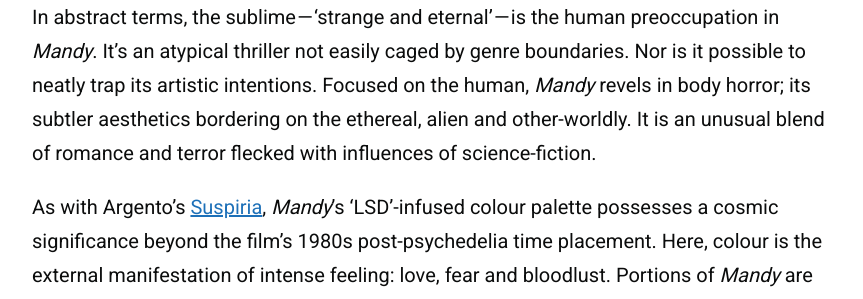
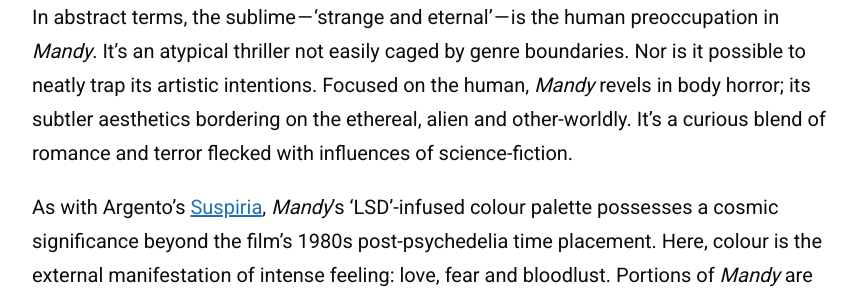
Before and after one commit to zoeurl/zoedowney.github.io, a Jekyll site: the page built from _posts/2023-11-15-mandy.md, in a window 1280 px wide and 900 px high, scrolled down 603 px. Shown: the part 187-486 px from the top of the window, without its empty margins (208-1071 px from the left). Built offline with Jekyll 4.4.1, drawn with Linux system fonts in a browser that asks for light colours.

Commit message:
Update 2023-11-15-mandy.md

```diff
--- a/_posts/2023-11-15-mandy.md
+++ b/_posts/2023-11-15-mandy.md
@@ -8,7 +8,7 @@
 image-alt-text: "Mandy is wearing a Black Sabbath T-shirt and staring into the distance. She is carrying a book and has a cigarette between her fingers"
 ---
 
-In abstract terms, the sublime — ‘strange and eternal’ — is the human preoccupation in _Mandy_. It’s an atypical thriller not easily caged by genre boundaries. Nor is it possible to neatly trap its artistic intentions. Focused on the human, _Mandy_ revels in body horror; its subtler aesthetics bordering on the ethereal, alien and other-worldly. It is an unusual blend of romance and terror flecked with influences of science-fiction.
+In abstract terms, the sublime — ‘strange and eternal’ — is the human preoccupation in _Mandy_. It’s an atypical thriller not easily caged by genre boundaries. Nor is it possible to neatly trap its artistic intentions. Focused on the human, _Mandy_ revels in body horror; its subtler aesthetics bordering on the ethereal, alien and other-worldly. It's a curious blend of romance and terror flecked with influences of science-fiction.
 
 As with Argento’s [Suspiria](https://en.wikipedia.org/wiki/Suspiria), _Mandy_’s ‘LSD’-infused colour palette possesses a cosmic significance beyond the film’s 1980s post-psychedelia time placement. Here, colour is the external manifestation of intense feeling: love, fear and bloodlust. Portions of _Mandy_ are experienced through the heat of a pink-red lens. At crucial times this scheme reverts to a cold, dark-water blue. Against brighter tones, its duller contrasting force is a cooler signifier of dread.
 
```
